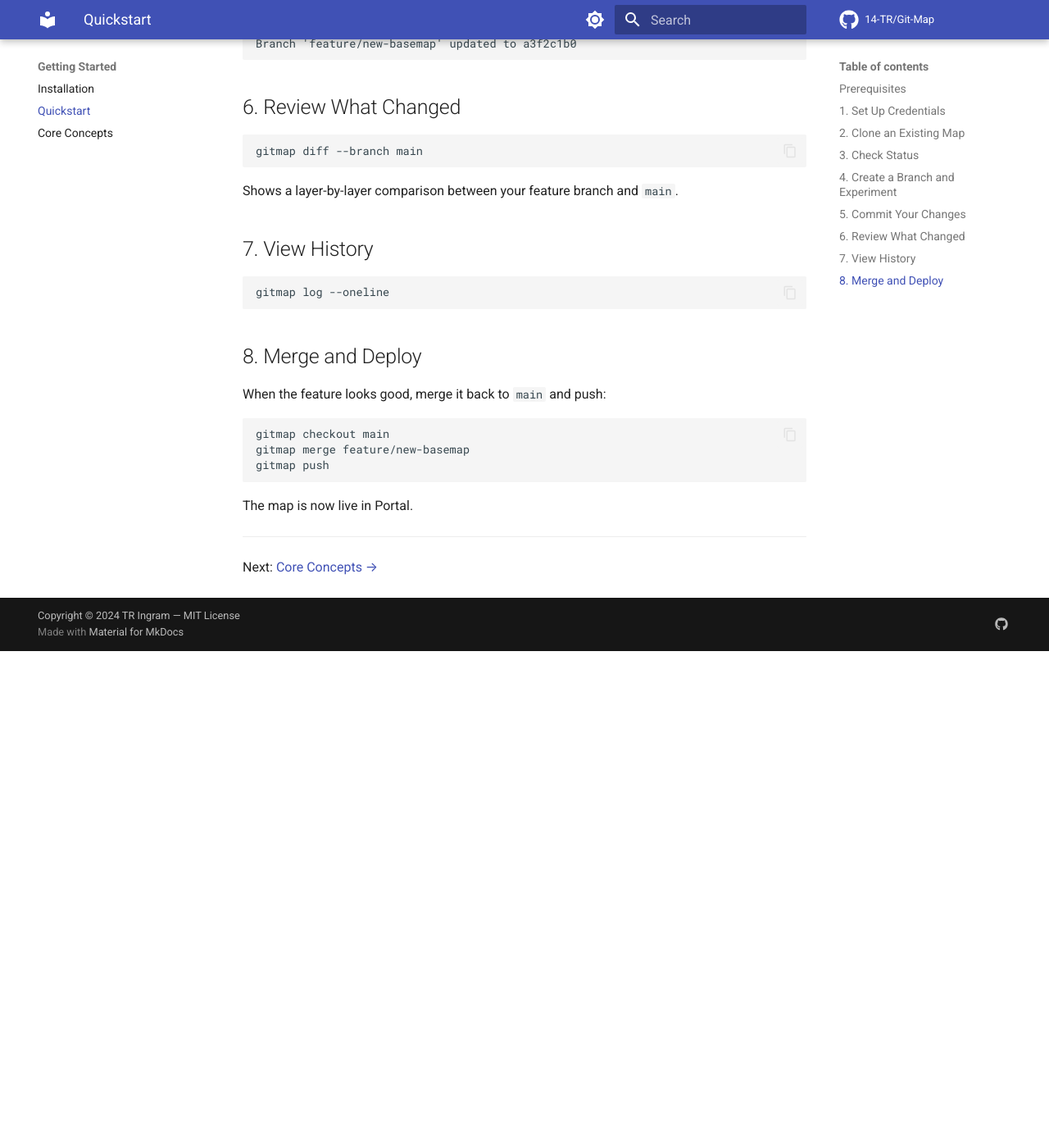
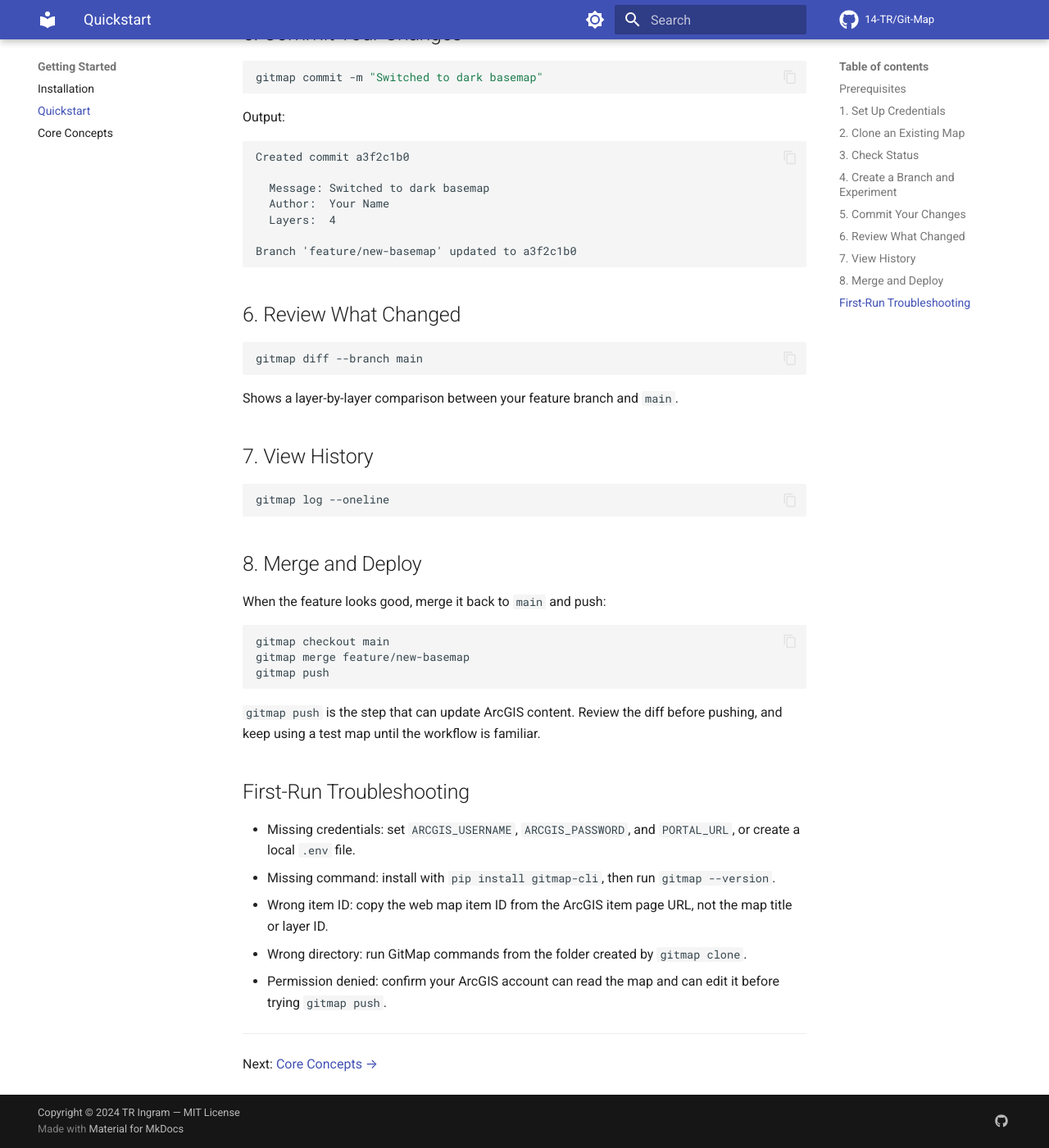
Before and after one commit to 14-TR/Git-Map, an MkDocs documentation site: the page built from docs/getting-started/quickstart.md, in a window 1280 px wide and 1400 px high, scrolled down 1869 px. Shown: the whole window at 82% size. Built offline with MkDocs 1.6.1 and Material for MkDocs 9.7.7, drawn with Linux system fonts in a browser that asks for light colours; comment, search, counter and statistics services are not loaded; before the commit the page ends 2663 px from its top, so only the background shows below that; some of the changed text lies outside the part shown.

Commit message:
docs: improve first-user quickstart safety (#164)

````diff
--- a/docs/getting-started/quickstart.md
+++ b/docs/getting-started/quickstart.md
@@ -1,6 +1,8 @@
 # Quickstart
 
 Get from zero to your first committed map version in under 5 minutes.
+
+For the first run, use a non-production test web map that you own or can safely modify. Most GitMap commands are local-only, but `gitmap push` can update ArcGIS content.
 
 ## Prerequisites
 
@@ -10,6 +12,8 @@
 pip install gitmap-cli
 gitmap --version
 ```
+
+You also need an ArcGIS Online or Portal web map item ID. Open the web map item page and copy the `id` value from the URL, such as `...?id=abc123def456`.
 
 ## 1. Set Up Credentials
 
@@ -39,7 +43,7 @@
 
 Replace `abc123def456` with your web map's item ID (visible in the Portal URL).
 
-This creates a local repository with the map's current state as the initial commit.
+This creates a local repository with the map's current state as the initial commit. The local folder contains GitMap metadata and tracked web map JSON. Cloning reads from Portal; it does not change the Portal item.
 
 ## 3. Check Status
 
@@ -55,6 +59,8 @@
 ╰─────────────────╯
 Nothing to commit, working tree clean
 ```
+
+If you see an error here, check that you are inside the folder created by `gitmap clone` and that the clone completed successfully.
 
 ## 4. Create a Branch and Experiment
 
@@ -112,7 +118,15 @@
 gitmap push
 ```
 
-The map is now live in Portal.
+`gitmap push` is the step that can update ArcGIS content. Review the diff before pushing, and keep using a test map until the workflow is familiar.
+
+## First-Run Troubleshooting
+
+- Missing credentials: set `ARCGIS_USERNAME`, `ARCGIS_PASSWORD`, and `PORTAL_URL`, or create a local `.env` file.
+- Missing command: install with `pip install gitmap-cli`, then run `gitmap --version`.
+- Wrong item ID: copy the web map item ID from the ArcGIS item page URL, not the map title or layer ID.
+- Wrong directory: run GitMap commands from the folder created by `gitmap clone`.
+- Permission denied: confirm your ArcGIS account can read the map and can edit it before trying `gitmap push`.
 
 ---
 
````
Also changed, not shown: README.md (+9 -1 lines), docs/getting-started/installation.md (+5 -0 lines), docs/guides/portals.md (+2 -0 lines).
